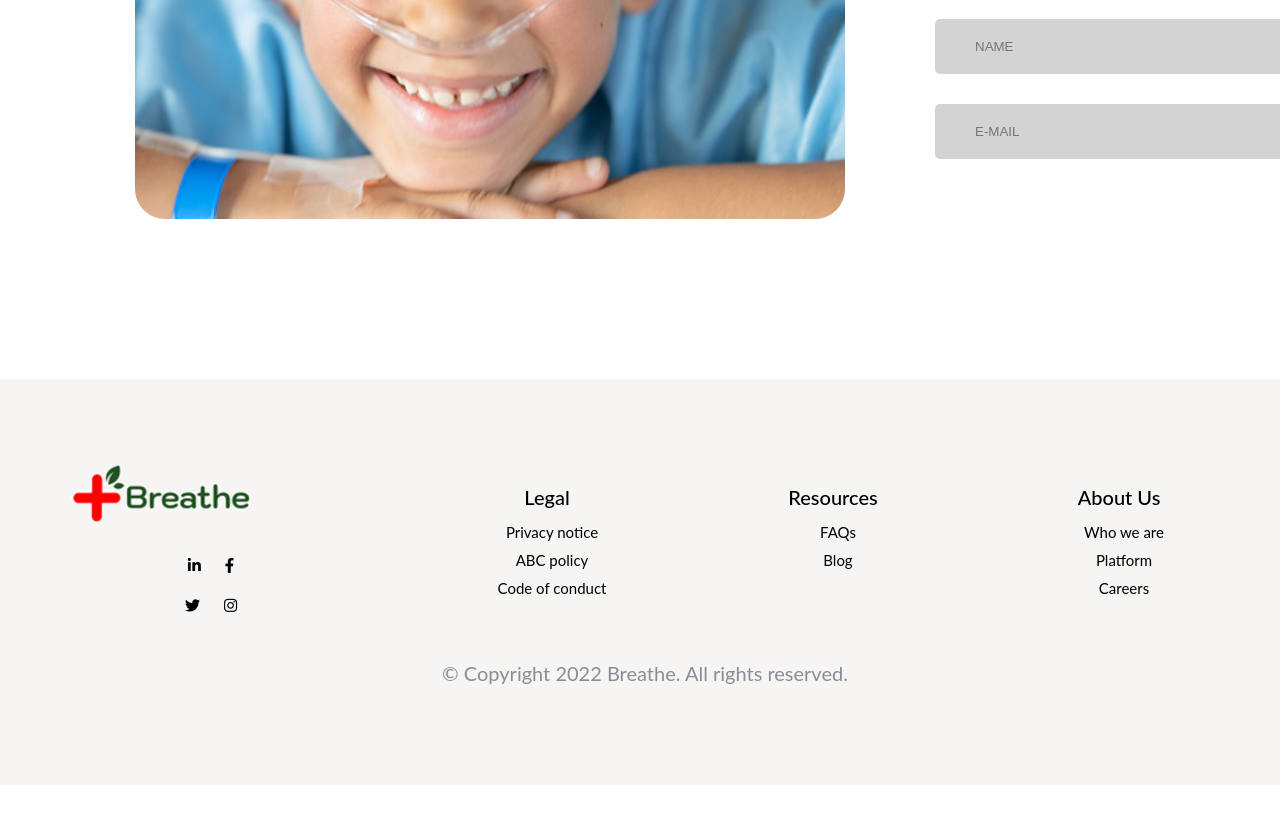
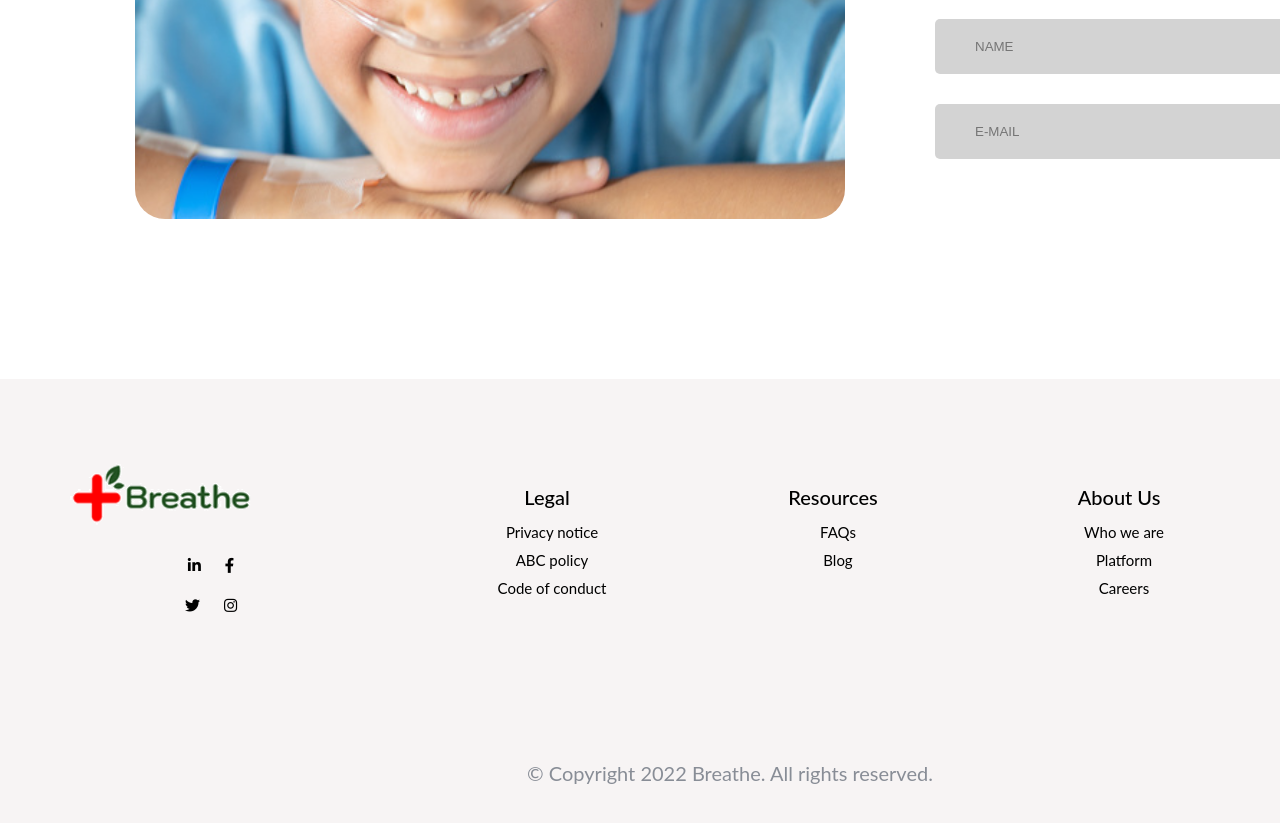
Before and after one commit to firmzeal/gitLearn, a plain HTML site: page NewBREATHE/index.html in a window 1280 px wide. Shown: the part 3385-4208 px from the top of the page. Before the commit the page ends 4170 px from the top, so only its background shows below. Drawn offline with Linux system fonts and the light colour scheme.

Commit message:
Centralized copyright text

```diff
--- a/NewBREATHE/styles.css
+++ b/NewBREATHE/styles.css
@@ -725,8 +725,8 @@ section{
   .copyright {
     font-size: 20px;
     color: #888d96;
-    padding-right: 90px;
-    /* padding-top: 100px; */
+    padding-left: 80px;
+    padding-top: 100px;
     /* justify-content: center; */
     display: flex;
     flex-wrap: wrap;
```
